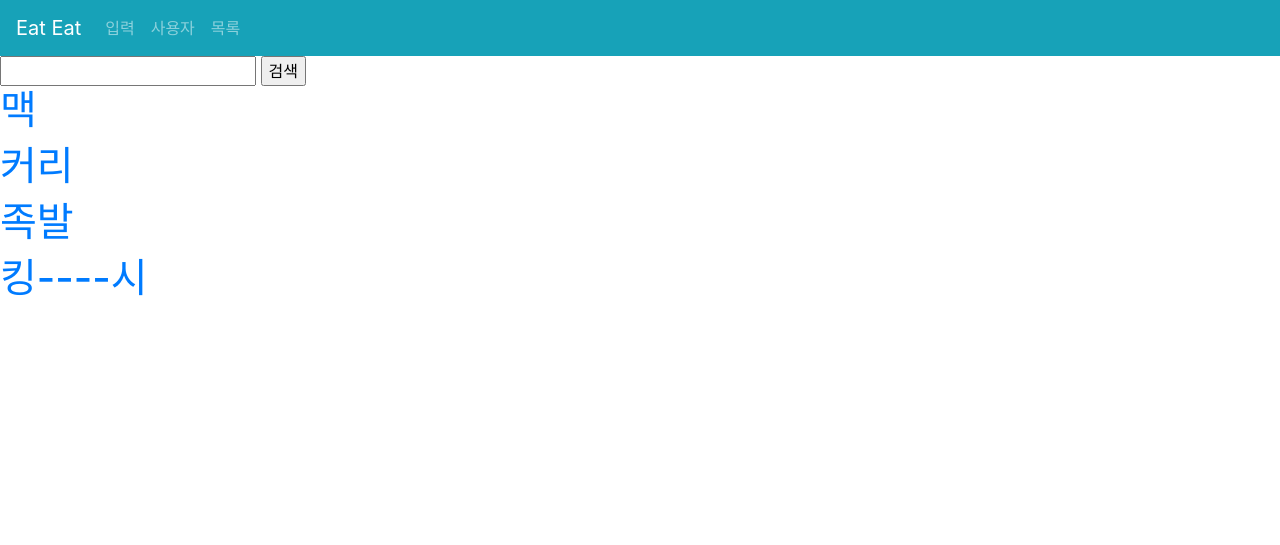
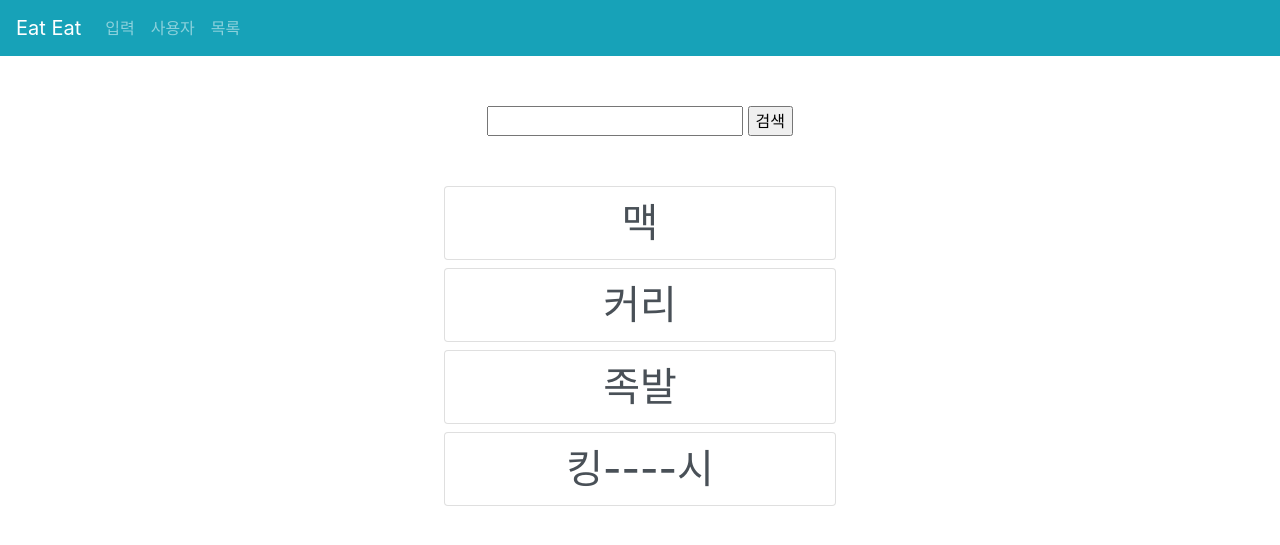
Before and after one commit to jso4967/Eateat, a Django app: page /meals/list/ in a window 1280 px wide. Shown: the top 545 px of the page. Run offline with Django 3.2, Linux system fonts and the light colour scheme; data comes from the database, SQL or seed files in the repository; both versions use the stored data as it was after the commit; some libraries are stand-ins or nearby versions.

Commit message:
list detail

```diff
--- a/meals/templates/meals/meal_list.html
+++ b/meals/templates/meals/meal_list.html
@@ -1,15 +1,22 @@
 {% extends "base.html" %}
 
     {% block body_block %}
-
+        <div class="container" style="margin-top: 50px">
         <form action="" method="get">
           <input type="text" name="q" value="{{ q }}">
           <input type="submit" value="검색">
         </form>
+        </div>
 
-        {% for Meal in Meal_list %}
-            <div class="">
-              <h1><a href="{%url 'meals:detail' pk=Meal.pk %}">{{Meal.meal_name}}</a> </h1>
-            </div>
-        {%endfor%}
+
+<div class="container" style="margin-top: 50px">
+{% for Meal in Meal_list %}
+
+<div class="list-group">
+            <h1><a href="{%url 'meals:detail' pk=Meal.pk %}" class="list-group-item list-group-item-action ">{{Meal.meal_name}}</a></h1>
+
+</div>
+
+{% endfor %}
+    </div>
     {% endblock %}
--- a/templates/index.html
+++ b/templates/index.html
@@ -2,7 +2,7 @@
 
   {% block body_block %}
   <div class="container">
-    <div class="picture_food" style="margin-top: 50px;">
+    <div class="picture_food" style="margin-top: 50px">
 
         <a href="{% url 'meals:detail' pk=recommended_meal.pk %}"><img src="{{recommended_meal.meal_photo.url}}" class = "img-rounded"></a>
       <h3>요리 : {{recommended_meal.meal_name}}</h3>
```
Also changed, not shown: db.sqlite3.
